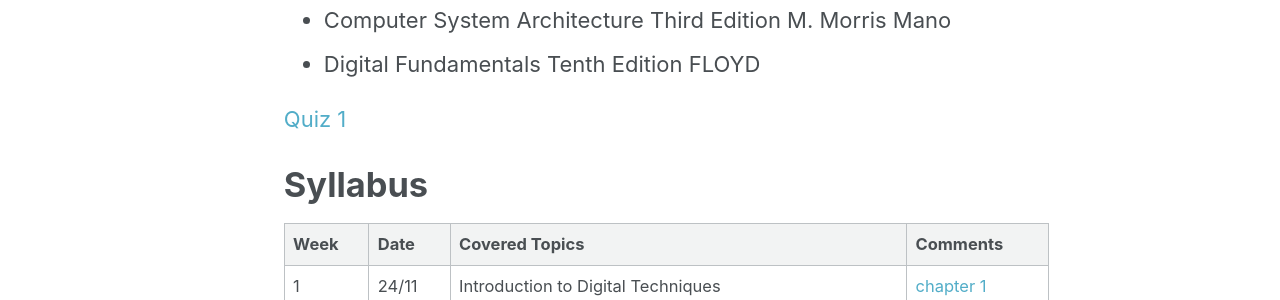
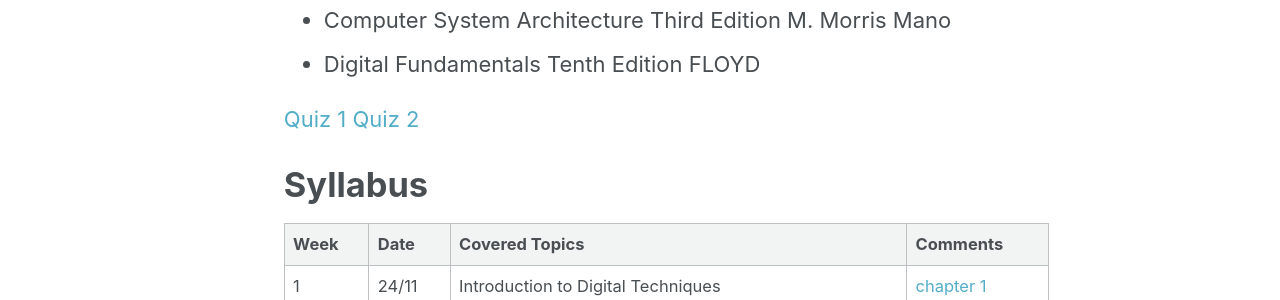
Before and after one commit to alaidi/alaidi.github.io, a Jekyll site: the page built from _posts/courses/2016-2017/2016-9-25-Digital-Techniques.markdown, in a window 1280 px wide. Shown: the part 425-725 px from the top of the page. Built offline with Jekyll 4.4.1, drawn with Linux system fonts in a browser that asks for light colours.

Commit message:
add quiz 2 to digital techniques

```diff
--- a/_posts/courses/2016-2017/2016-9-25-Digital-Techniques.markdown
+++ b/_posts/courses/2016-2017/2016-9-25-Digital-Techniques.markdown
@@ -15,6 +15,7 @@ header:
  * Digital Fundamentals  Tenth Edition   FLOYD
 
 [Quiz 1](/2016-2017/Digital-Techniques/quiz1)
+[Quiz 2](/2016-2017/Digital-Techniques/quiz2)
 
 # Syllabus
 
```
